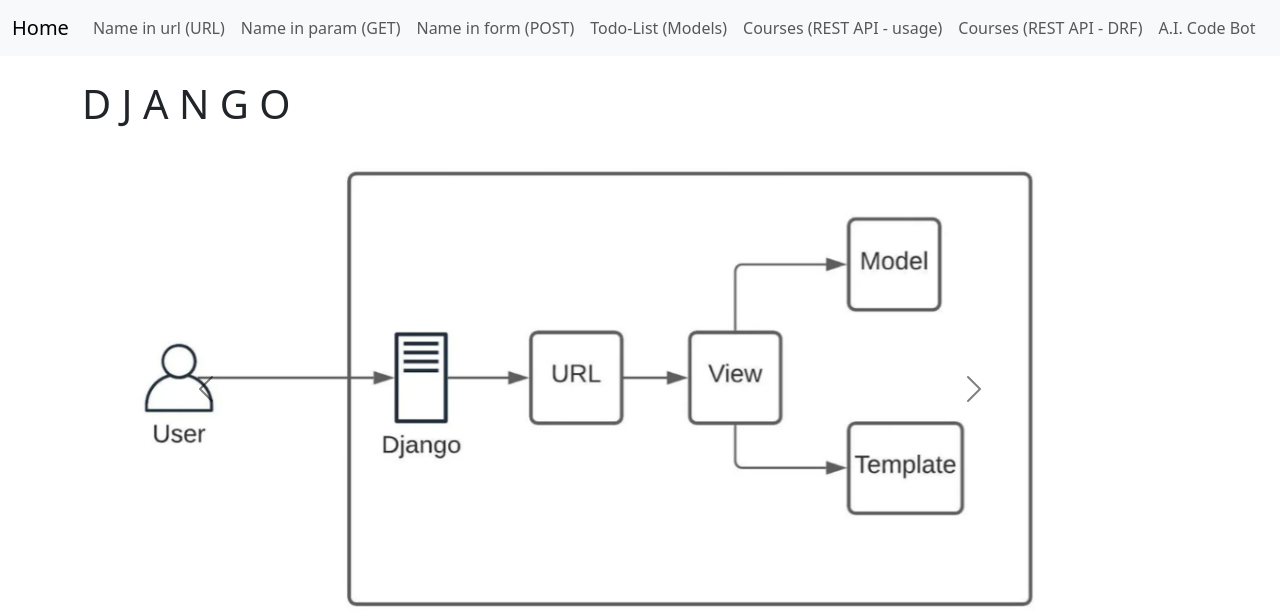
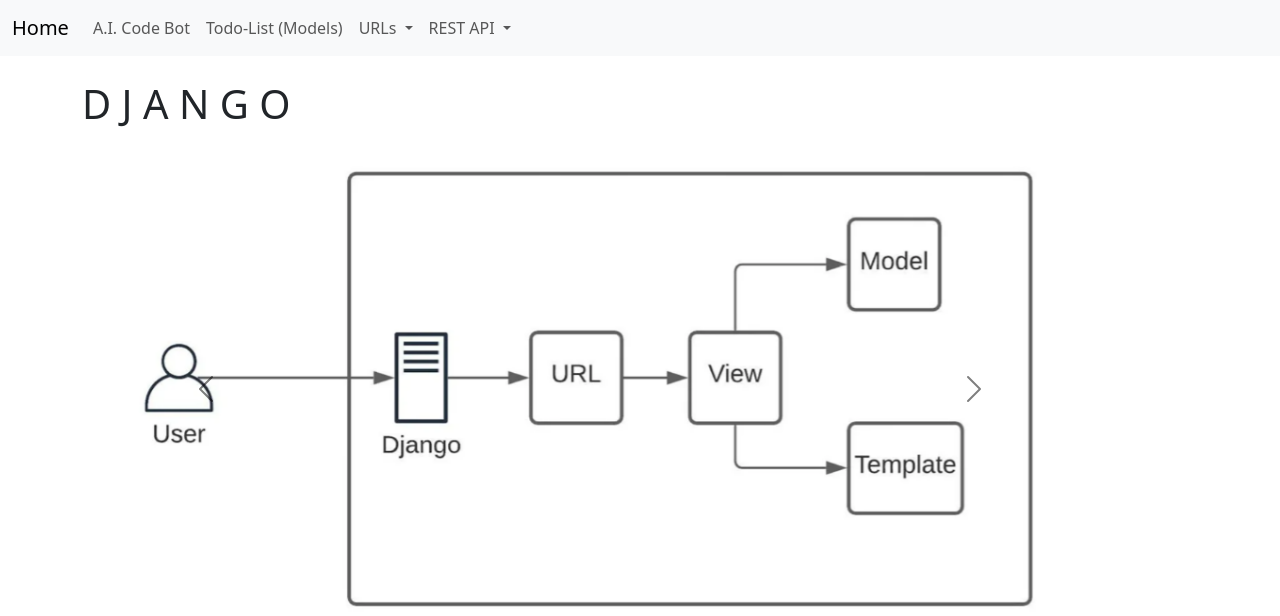
Before and after one commit to ajerni/djangotest, a Django app: page / in a window 1280 px wide. Shown: the top 616 px of the page. Run offline with Django 4.2, Linux system fonts and the light colour scheme.

Commit message:
navbar mit dropdowns

```diff
--- a/testapp/templates/navbar.html
+++ b/testapp/templates/navbar.html
@@ -15,34 +15,58 @@
     <div class="collapse navbar-collapse" id="navbarSupportedContent">
       <ul class="navbar-nav me-auto mb-2 mb-lg-0">
         <li class="nav-item">
-          <a class="nav-link" href="{% url 'name' 'Max Mustermann' %}"
-            >Name in url (URL)</a
+          <a class="nav-link" href="https://andierni.pythonanywhere.com/"
+            >A.I. Code Bot</a
           >
-        </li>
-        <li class="nav-item">
-          <a class="nav-link" href="{% url 'param' %}">Name in param (GET)</a>
-        </li>
-        <li class="nav-item">
-          <a class="nav-link" href="{% url 'form' %}">Name in form (POST)</a>
         </li>
         <li class="nav-item">
           <a class="nav-link" href="{% url 'todolist' %}">Todo-List (Models)</a>
         </li>
-        <li class="nav-item">
-          <a class="nav-link" href="{% url 'usageshow' %}"
-            >Courses (REST API - usage)</a
-          >
+
+
+        <li class="nav-item dropdown">
+          <a class="nav-link dropdown-toggle" href="#" role="button" data-bs-toggle="dropdown" aria-expanded="false">
+            URLs
+          </a>
+          <ul class="dropdown-menu">
+            <li class=>
+              <a class="dropdown-item" href="{% url 'name' 'Max Mustermann' %}"
+                >Name in url (URL)</a
+              >
+            </li>
+            <li>
+              <a class="dropdown-item" href="{% url 'param' %}">Name in param (GET)</a>
+            </li>
+            <li>
+              <a class="dropdown-item" href="{% url 'form' %}">Name in form (POST)</a>
+            </li>
+
+          </ul>
         </li>
-        <li class="nav-item">
-          <a class="nav-link" href="http://127.0.0.1:8000/courses/"
-            >Courses (REST API - DRF)</a
-          >
+        <li class="nav-item dropdown">
+          <a class="nav-link dropdown-toggle" href="#" role="button" data-bs-toggle="dropdown" aria-expanded="false">
+            REST API
+          </a>
+          <ul class="dropdown-menu">
+            <li>
+              <a class="dropdown-item" href="http://127.0.0.1:8000/courses/"
+                >Courses (REST API - DRF)</a
+              >
+            </li>
+            <li>
+              <a class="dropdown-item" href="{% url 'usageshow' %}"
+                >Courses (REST API - usage)</a
+              >
+            </li>
+
+          </ul>
         </li>
-        <li class="nav-item">
-          <a class="nav-link" href="https://andierni.pythonanywhere.com/"
-            >A.I. Code Bot</a
-          >
-        </li>
+
+
+
+
+
+
       </ul>
     </div>
   </div>
--- a/testapp/views.py
+++ b/testapp/views.py
@@ -14,7 +14,7 @@
 
 def form(request):
     if request.method == "POST":
-        name = request.POST['my_inputs_name']
+        name = request.POST['my_inputs_name'] # request.POST.get('my_inputs_name')
         return render(request, 'form.html', {'name':name})
     else:
         return render(request, 'form.html', {})
```
Also changed, not shown: db.sqlite3.
